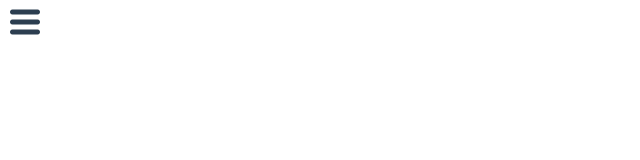
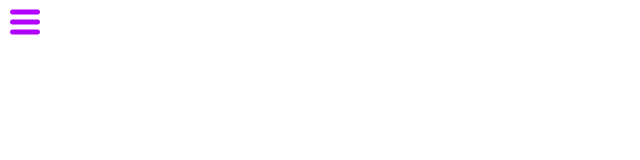
Before and after one commit to HirushaR/NavBar-, a plain HTML site: page index.html in a window 1280 px wide. Shown: the full height of the page, 0-640 px from the left. Drawn offline with nearby package versions, Linux system fonts and the light colour scheme.

Commit message:
change the color

```diff
--- a/style.css
+++ b/style.css
@@ -44,7 +44,7 @@ body,html{
   padding: 0 10px;
   font-size:40px;
   text-decoration: none;
-  color: #2c3e50;
+  color: #b200ff;
   font-family: ionicons;
   cursor: pointer;
 }
```
